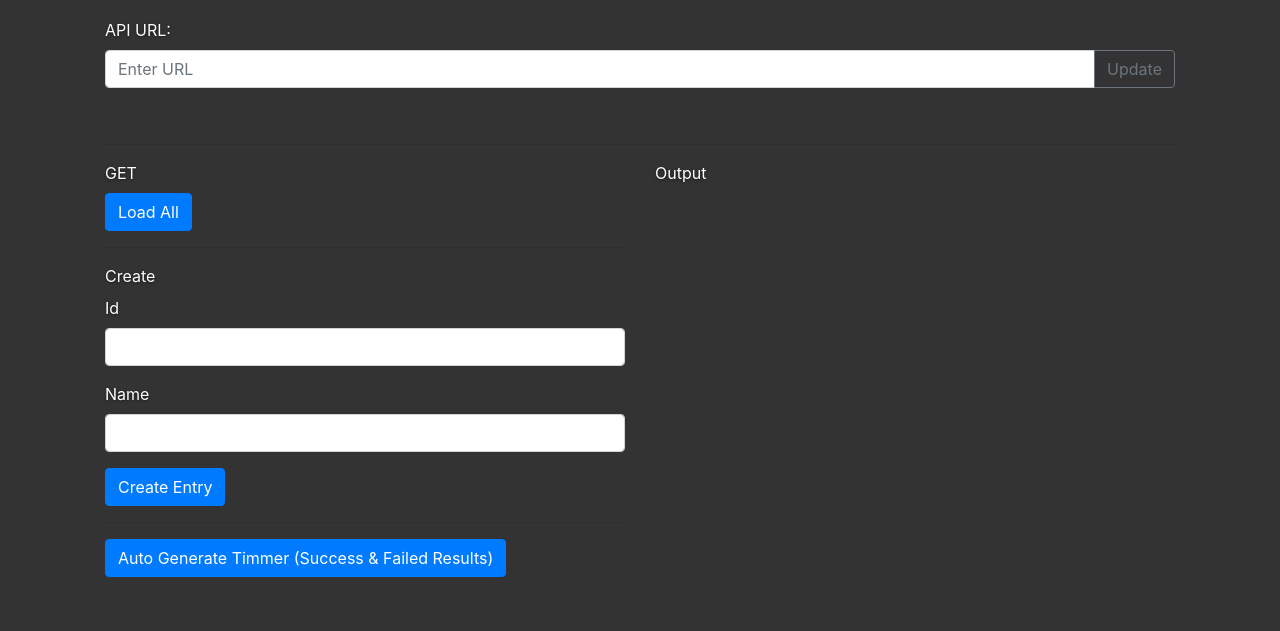
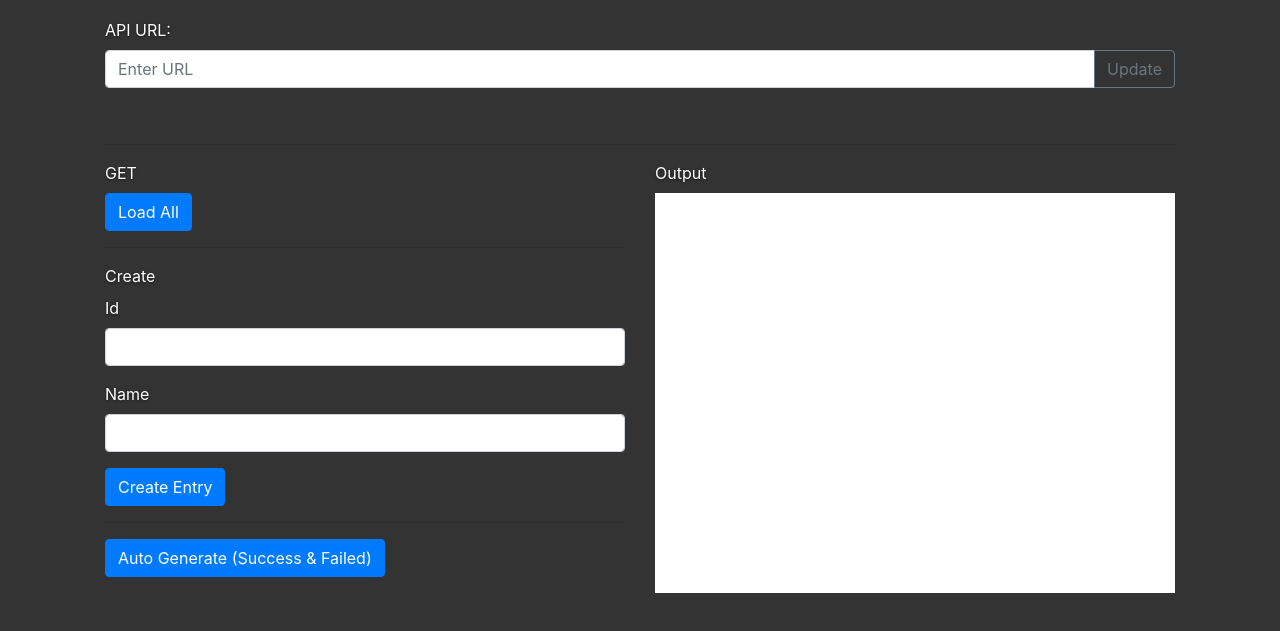
Before and after one commit to ps-interactive/lab_aws_monitor-lambda-application-using-cloudwatch, a plain HTML site: page index.html in a window 1280 px wide. Shown: the part 95-726 px from the top of the page. Drawn offline with nearby package versions, Linux system fonts and the light colour scheme.

Commit message:
Update index.html

```diff
--- a/index.html
+++ b/index.html
@@ -344,7 +344,7 @@ function getUrl(){
                             <form style="text-align: left;" id="add-update">
                                 <div class="form-group">
                                     <label for="item-id">Id</label>
-                                    <input type="text" class="form-control" id="item-id">
+                                    <input type="number" class="form-control" id="item-id">
                                 </div>
                                 <div class="form-group">
                                     <label for="item-name">Name</label>
@@ -352,13 +352,13 @@ function getUrl(){
                                 </div>
                                 <button type="submit" class="btn btn-primary">Create Entry</button>
                                 <hr>
-                                <button type="button" id="autogenerate-data" class="btn btn-primary">Auto Generate Timmer (Success & Failed Results)
+                                <button type="button" id="autogenerate-data" class="btn btn-primary">Auto Generate (Success & Failed)
 
                             </form>
                         </div>
                         <div class="col-6">
                             <label>Output</label>
-                            <div style="height:300px;overflow:auto" id="output" style="background-color: white;">
+                            <div style="height:400px;overflow:auto;background-color: white;" id="output" style="background-color: white;">
 
                             </div>
                         </div>
```
